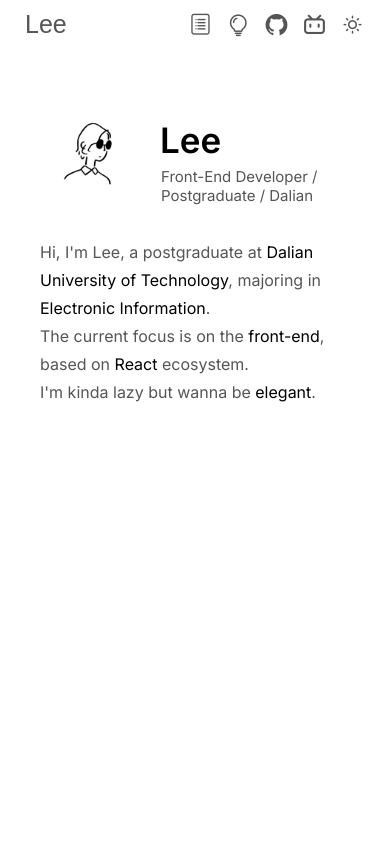
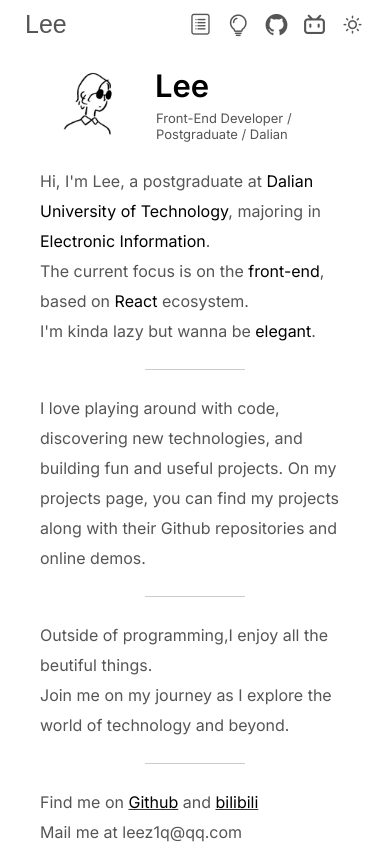
Before and after one commit to LeeZ1Q/portfolio, a Next.js app: page / in a window 390 px wide. Built offline with nearby package versions, Linux system fonts and the light colour scheme; a web font is replaced by a local one.

Commit message:
feat : intro ;adapt 2 mobile;Divider;add Link

```diff
--- /dev/null
+++ b/app/components/Divider.js
@@ -0,0 +1,7 @@
+import styles from '../styles/Divider.module.css';
+
+const Divider = () => {
+  return <div className={styles.divider}></div>;
+};
+
+export default Divider;
--- a/app/components/Home/Avatar.js
+++ b/app/components/Home/Avatar.js
@@ -11,6 +11,7 @@ const Avatar = () => {
 				src="/avatar.jpg"
 				alt="Avatar"
 				className={styles.avatar}
+				priority
         width={100}
         height={100}
 			/>
--- a/app/components/Home/Content.js
+++ b/app/components/Home/Content.js
@@ -1,5 +1,7 @@
 import styles from "../../styles/Content.module.css";
 import utilStyles from "../../styles/utils.module.css";
+import Divider from "../Divider";
+import Link from "next/link";
 
 const Content = () => {
 	return (
@@ -22,6 +24,46 @@ const Content = () => {
 					I&apos;m kinda lazy but wanna be{" "}
 					<span className={utilStyles.stress}>elegant</span>.
 				</p>
+				<Divider />
+				<article>
+					<p>
+						I love playing around with code, discovering new technologies, and
+						building fun and useful projects. On my projects page, you can find
+						my projects along with their Github repositories and online demos.
+					</p>
+				</article>
+				<Divider />
+				<article>
+					<p>Outside of programming,I enjoy all the beutiful things.</p>
+					<p>
+						Join me on my journey as I explore the world of technology and
+						beyond.
+					</p>
+				</article>
+				<Divider />
+				<article>
+					<p>
+						Find me on {""}
+						<Link
+							href="https://github.com/LeeZ1Q"
+              rel='noreferrer'
+              target="_blank"
+							className={utilStyles.textLink}
+						>
+							Github
+						</Link>{" "}
+						and {""}
+						<Link
+							href="https://space.bilibili.com/67972196"
+              rel='noreferrer'
+              target="_blank"
+							className={utilStyles.textLink}
+						>
+							bilibili
+						</Link>
+					</p>
+					<p>Mail me at leez1q@qq.com</p>
+				</article>
 			</article>
 		</div>
 	);
--- a/app/components/NavBar.js
+++ b/app/components/NavBar.js
@@ -1,10 +1,15 @@
 import Link from "next/link";
-import styles from '../styles/Nav.module.css'
+import styles from "../styles/Nav.module.css";
 
 const NavBar = () => {
 	return (
 		<div className={styles.container}>
-			<div className={styles.signature}>Lee</div>
+			<Link
+				href="/"
+				className={styles.signature}
+			>
+				Lee
+			</Link>
 			<nav className={styles.nav}>
 				{/* Mobile Icon */}
 				<Link href="/">
@@ -33,11 +38,21 @@ const NavBar = () => {
 				</Link>
 
 				{/* Other Icon */}
-				<Link href="/">
-					<span className={`iconfont ${styles.icon}`}>&#xe885;</span>
+				<Link
+					href="https://github.com/LeeZ1Q"
+					rel="noreferrer"
+					target="_blank"
+					className={`iconfont ${styles.icon}`}
+				>
+					&#xe885;
 				</Link>
-				<Link href="/">
-					<span className={`iconfont ${styles.icon}`}>&#xe66d;</span>
+				<Link
+					href="https://space.bilibili.com/67972196"
+					rel="noreferrer"
+					target="_blank"
+					className={`iconfont ${styles.icon}`}
+				>
+					&#xe66d;
 				</Link>
 				<Link href="/">
 					<span className={`iconfont ${styles.icon}`}>&#xe635;</span>
--- a/app/styles/Avatar.module.css
+++ b/app/styles/Avatar.module.css
@@ -10,11 +10,11 @@
 
 .description {
   position: relative;
-  bottom: 3px;
+  bottom: 9px;
 }
 
 .name {
-  font-size: 35px;
+  font-size: 38px;
   font-weight: 600;
   color: var(--element3);
   margin-bottom: 0;
@@ -23,7 +23,7 @@
 
 .tag {
   color: var(--element1);
-  font-size: 15px;
+  font-size: 16px;
   margin-top: 6px;
   margin-left: 1px;
 }
@@ -31,3 +31,22 @@
 .out {
   opacity: 0;
 }
+
+@media screen and (max-width: 600px) {
+  .name {
+    font-size: 31px;
+  }
+
+  .tag {
+    font-size: 13px;
+    max-width: 140px;
+  }
+
+  .description {
+    bottom: 10px;
+  }
+
+  .container {
+    gap: 15px;
+  }
+}
--- a/app/styles/Content.module.css
+++ b/app/styles/Content.module.css
@@ -1,4 +1,11 @@
 .content {
-  line-height: 28px;
+  line-height: 30px;
   margin-top: 30px;
 }
+
+
+@media screen and (max-width: 600px) {
+  .content {
+    margin-top: 12px;
+  }
+}
--- /dev/null
+++ b/app/styles/Divider.module.css
@@ -0,0 +1,6 @@
+.divider {
+  width: 100px;
+  height: 1px;
+  background-color: var(--surface1);
+  margin: 23px auto;
+}
--- a/app/styles/Wrapper.module.css
+++ b/app/styles/Wrapper.module.css
@@ -4,3 +4,9 @@
   margin-top: 50px;
   padding: 0 40px;
 }
+
+@media screen and (max-width: 600px) {
+  .wrapper {
+    margin-top: 5px;
+  }
+}
--- a/app/styles/global.css
+++ b/app/styles/global.css
@@ -38,7 +38,7 @@ a {
 
 /* Light Mode */
 .layout[color-mode='light'] {
-  --surface1: #e6e6e6;
+  --surface1: #cccccc;
   --surface2: #f2f2f2;
   --surface3: #ffffff;
   --element1: #555555;
--- a/app/styles/utils.module.css
+++ b/app/styles/utils.module.css
@@ -7,3 +7,11 @@
   font-size: 16px;
   color: var(--element3);
 }
+
+
+.textLink {
+  font-size: 16px;
+  color: var(--element3);
+  text-decoration: underline;
+  text-decoration-color: var(--element2);
+}
```
